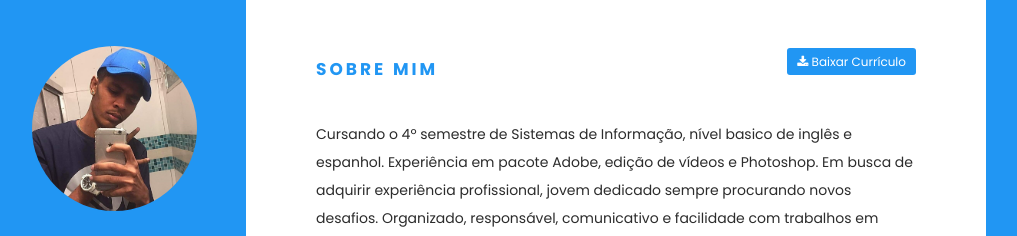
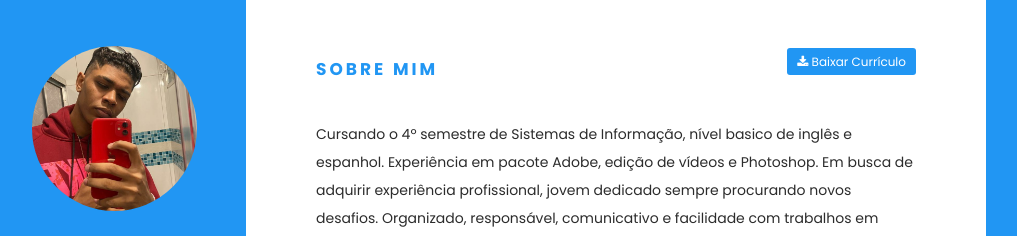
Before and after one commit to JulimarLemos3003/JulimarLemos3003.github.io, a plain HTML site: page index.html in a window 1280 px wide. Shown: the top 236 px of the page, without its empty margins (154-1171 px from the left). Drawn offline with Linux system fonts and the light colour scheme.

Commit message:
Add files via upload

```diff
--- a/index.html
+++ b/index.html
@@ -33,7 +33,7 @@
 		</div>
 
 		<div class="avatar">
-			<img src="assets/images/julimar.jpg" alt="avatar">
+			<img src="assets/images/JulimarLemos.jpeg" alt="avatar">
 		</div>
 
 		<div class="name">
@@ -154,20 +154,10 @@
 							</div>
 						</div>
 
-
-
-					<!-- Page 1 End -->
-
-
-
 			</div>
 
 		</section>
-		<!-- Section Resume end -->
 
-
-
-		<!-- Section Resume -->
 		<section id="experience" class="resume">
 
 			<div class="section-header">
```
Also changed, not shown: assets/images/JulimarLemos.jpeg (added).
